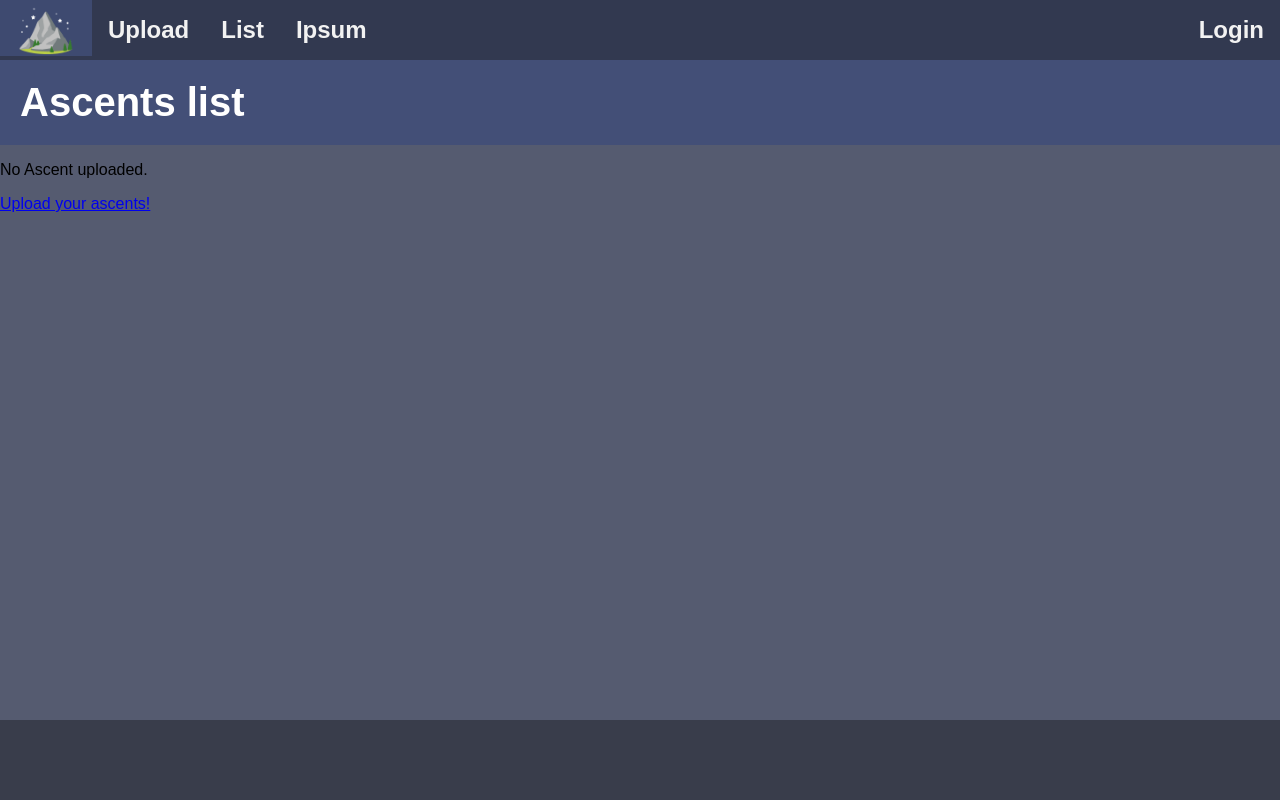
After one commit to 0xZach/LogAscents, a Django app: page /logAscents/list/ in a window 1280 px wide. The commit adds this page. Run offline with Django 5.2, Linux system fonts and the light colour scheme; data that the repository does not hold is empty; parts of the project's set-up code (start-up, migrations or seed data) failed here and were passed over; some libraries are stand-ins or nearby versions.

Commit message:
moved the list of ascents to its own page instead of inside index

```diff
--- a/ascents/static/ascents/styles.css
+++ b/ascents/static/ascents/styles.css
@@ -297,8 +297,8 @@ h4 {
 }
 
 #det_video{
-  max-width: 400px;
-  max-height: 400px;
+  max-width: 800px;
+  max-height: 800px;
 }
 
 #det_title {
@@ -333,9 +333,13 @@ h4 {
 }
 
 #grade_side {
+  text-align: center;
+  width:40px;
+  height: 40px;
+  line-height: 40px;
   float: right;
-  padding: 5px;
+  padding: 10px;
   border: 1px solid black;
-  border-radius: 5px;
+  border-radius: 50%;
   background-color: white;
 }
--- /dev/null
+++ b/ascents/templates/ascents/list.html
@@ -0,0 +1,31 @@
+{% extends "../base.html" %}
+
+{% block content %}
+
+<h3>Ascents list</h3>
+
+{% if latest_ascents_list %}
+    <ul>
+    {% for ascent in latest_ascents_list %}
+    <div id="prev_box" onclick="redirect_to_ascent('{{ascent.pk}}')">
+        <div id="prev_title">
+            {{ ascent.name }}
+        </div>
+        <div id="prev_date">
+            {{ ascent.date_uploaded|date:"F d, Y" }}
+        </div>
+        <div id="prev_user">
+            {{ ascent.user }}
+        <!--a href=" { % url 'user-profile' pk=ascent.user.pk % } ">  ascent.user.name </a-->
+        </div>
+    </div>
+    {% endfor %}
+    </ul>
+{% else %}
+    <p>No Ascent uploaded.</p>
+    <a href="{% url 'upload-ascent' %}">Upload your ascents!</a>
+{% endif %}
+
+
+
+{% endblock %}
--- a/ascents/templates/base.html
+++ b/ascents/templates/base.html
@@ -14,7 +14,7 @@
         <a class="bigemoji active" href="{% url 'index' %}">⛰️</a>
         <!--<a href="{% url 'index' %}">Home</a>-->
         <a href="{% url 'upload-ascent' %}">Upload</a>
-        <a href="">Lorem</a>
+        <a href="{% url 'list' %}">List</a>
         <a href="">Ipsum</a>
         <a class="right" href="">Login</a>
       </div>
--- a/ascents/urls.py
+++ b/ascents/urls.py
@@ -5,8 +5,9 @@ from . import views
 # urls inside the app
 urlpatterns = [
     # when using a class, need to call the as_view method as we don't use a simple view function
-    path("", views.IndexView.as_view(), name="index"),
+    path("", views.Index, name="index"),
     path("ascent_details/<int:pk>/", views.AscentDetailsView.as_view(), name="ascent-details"),
     path("<int:pk>/delete/",views.AscentDeleteView.as_view(), name="ascent-delete"),
+    path("list/", views.ascent_list, name="list"),
     path("upload/", views.upload_ascent, name="upload-ascent"),
 ]
--- a/ascents/views.py
+++ b/ascents/views.py
@@ -7,12 +7,10 @@ from .forms import AscentForm
 
 
 
-class IndexView(generic.ListView):
-    template_name = "ascents/index.html"
-    context_object_name = "latest_ascents_list"
-
-    def get_queryset(self):
-        return Ascent.objects.order_by("-date_uploaded")[:15]
+def Index(request):
+    template = "ascents/index.html"
+    context={}
+    return render(request,template,context)
 
 
 class AscentDetailsView(generic.DetailView):
@@ -26,8 +24,22 @@ class AscentDeleteView(generic.edit.DeleteView):
     template_name = "ascents/delete_ascent.html"
 
 
+def ascent_list(request):
+    template = "ascents/list.html"
+
+    if request.GET.get("query"):
+        query = '%'+request.GET.get("query")+'%'
+        theList = Ascent.objects.filter(name__icontains=query)
+    else:
+        theList = Ascent.objects.order_by("-date_uploaded")[:15]
+
+    context = {
+        'latest_ascents_list':theList,
+    }
+    return render(request,template,context)
+
+
 def upload_ascent(request):
-    title="add an ascent"
 
     if request.method == 'POST':
         form = AscentForm(request.POST, request.FILES)
@@ -36,12 +48,10 @@ def upload_ascent(request):
         else:
             context = {
                 'form': form,
-                'title': title,
             }
             return render(request,'ascents/upload_ascent.html',context)
 
     context = {
         'form':AscentForm(),
-        'title':title,
     }
     return render(request,'ascents/upload_ascent.html',context)
```
Also changed, not shown: ascents/templates/ascents/index.html (+2 -24 lines).
